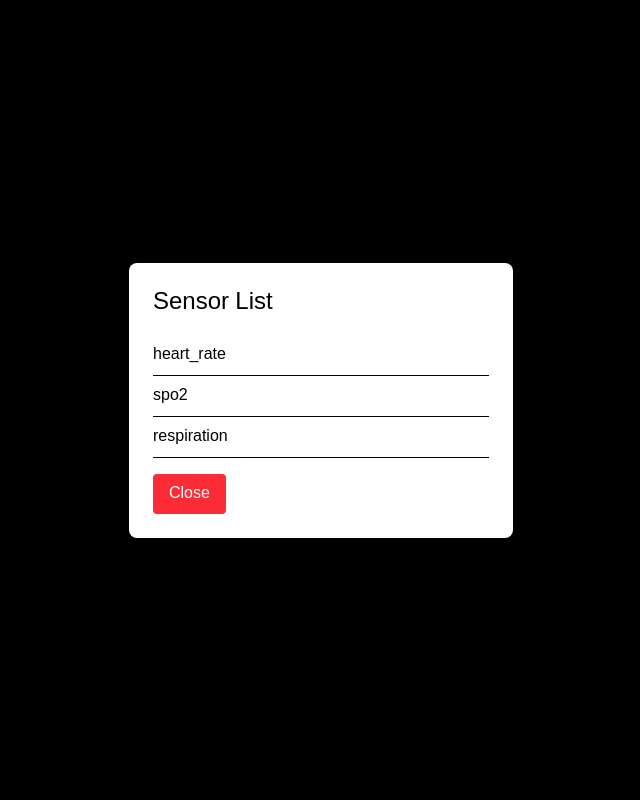
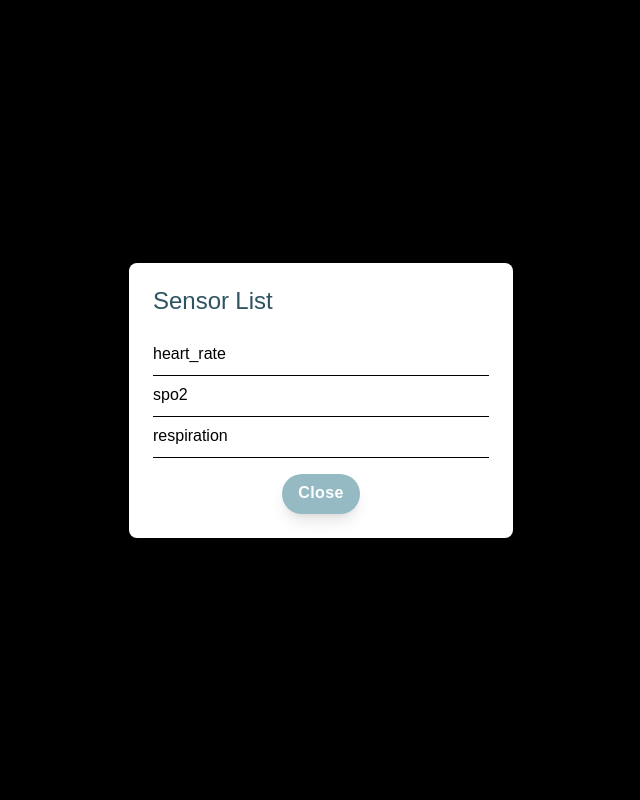
Before and after one commit to gortorrr/BedSensorFrontend, a React (Vite) app: page / in a window 1280 px wide. Both pictures are taken after a click on the element 720 px from the left and 319 px from the top of the page. Shown: the top 800 px of the page, without its empty margins (319-959 px from the left). Built offline with nearby package versions, Linux system fonts and the light colour scheme.

Commit message:
decorate sensorListDialog

```diff
--- a/src/components/Home/sensorListDialog.tsx
+++ b/src/components/Home/sensorListDialog.tsx
@@ -37,7 +37,7 @@ const SensorListDialog: React.FC<Props> = ({
           className="bg-white p-6 rounded-lg w-96 pointer-events-auto"
           onClick={(e) => e.stopPropagation()}
         >
-          <h2 className="text-2xl mb-4">Sensor List</h2>
+          <h2 className="text-2xl mb-4 text-[#2E5361]">Sensor List</h2>
           <ul>
             {filteredSensorList.map((sensor, index) => (
               <li
@@ -52,12 +52,17 @@ const SensorListDialog: React.FC<Props> = ({
               </li>
             ))}
           </ul>
-          <button
-            className="bg-red-500 text-white py-2 px-4 rounded mt-4"
-            onClick={onClose}
-          >
-            Close
-          </button>
+          <div className="flex justify-center">
+  <button
+    className="bg-[#95BAC3] text-white py-2 px-4 rounded-full mt-4 cursor-pointer
+    tracking-wide font-semibold  focus:outline-none focus:shadow-outline hover:bg-[#6B97A1] shadow-lg  transition ease-in duration-300
+    "
+    onClick={onClose}
+  >
+    Close
+  </button>
+</div>
+
         </div>
       </div>
     </>
```
